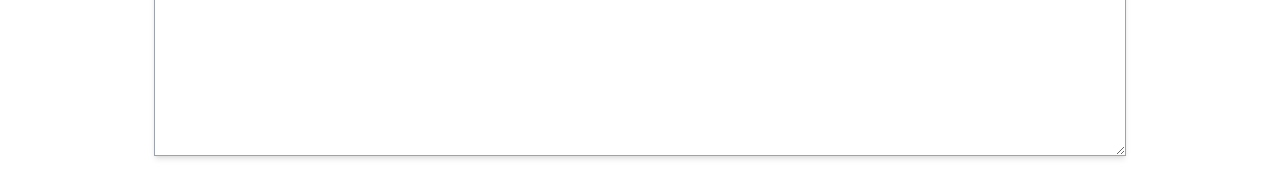
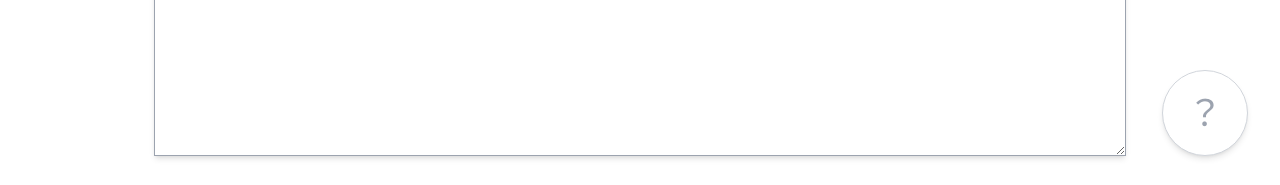
Before and after one commit to koke-desu/md-reader, a Next.js app: page / in a window 1280 px wide. Shown: the part 612-797 px from the top of the page. Built offline with nearby package versions, Linux system fonts and the light colour scheme.

Commit message:
InputPageにマークダウン記法の書き方へのリンクを設置

```diff
--- a/components/InputPage/InputPage.tsx
+++ b/components/InputPage/InputPage.tsx
@@ -8,6 +8,7 @@ type Props = {
 } & ContainerProps;
 
 const Presenter: React.FC<Props> = ({ text, setText }) => (
+  <>
     <textarea
       className="flex-1 w-4/5 border border-gray-400 shadow-md p-4"
       value={text}
@@ -15,6 +16,15 @@ const Presenter: React.FC<Props> = ({ text, setText }) => (
         setText(e.target.value);
       }}
     />
+    <a
+      className="fixed flex justify-center items-center aspect-square rounded-full px-6 border border-gray-300 bg-white right-8 bottom-8 shadow-md"
+      href="https://qiita.com/tbpgr/items/989c6badefff69377da7"
+      target="_blank"
+      rel="noopener noreferrer"
+    >
+      <p className="text-4xl text-gray-400">？</p>
+    </a>
+  </>
 );
 
 const Container: React.FC<ContainerProps> = (props) => {
```
Lines whose indentation alone changed are shown as unchanged.
